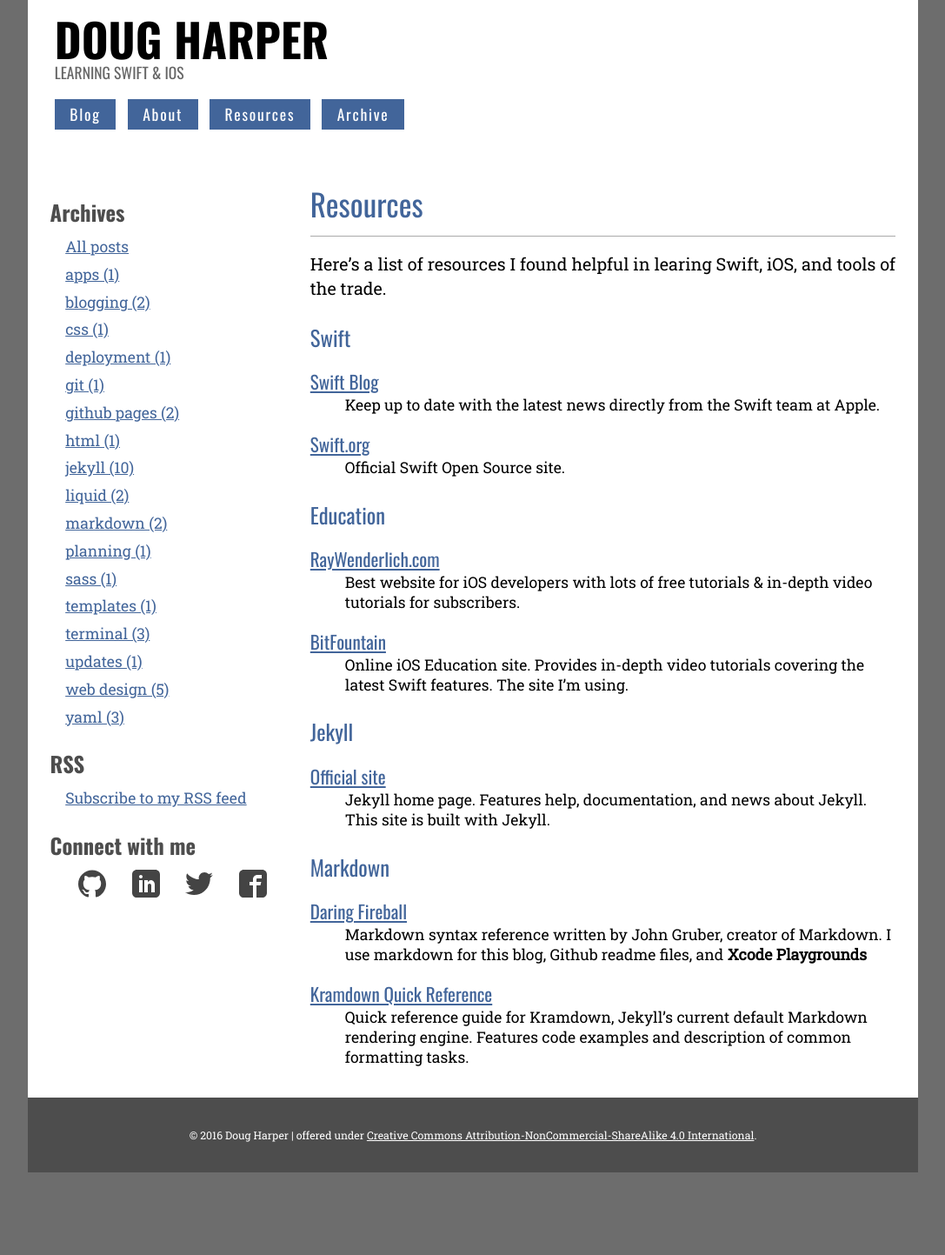
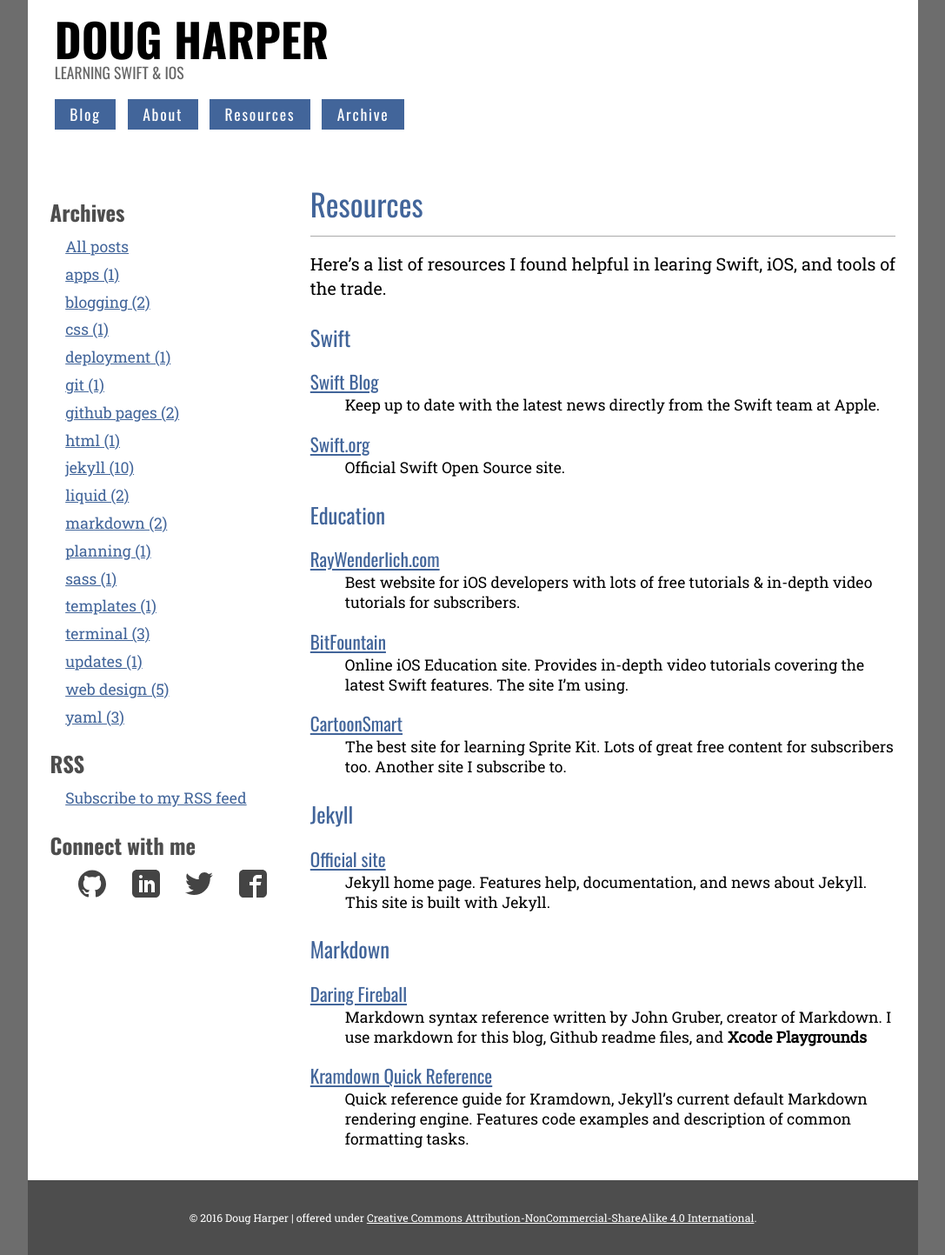
Before and after one commit to endodoug/endodoug.github.io, a Jekyll site: the page built from resources.md, in a window 1280 px wide. Shown: the whole page at 87% size, without its empty margins (96-1183 px from the left). Built offline with Jekyll 4.4.1, drawn with Linux system fonts in a browser that asks for light colours; before the commit the page ends 1348 px from its top, so only the background shows below that.

Commit message:
Update resources.md
Added CartoonSmart to the Education section

```diff
--- a/resources.md
+++ b/resources.md
@@ -21,6 +21,9 @@
 [BitFountain](https://www.bitfountain.io "BitFountain.com")
 : Online iOS Education site.  Provides in-depth video tutorials covering the latest Swift features.  The site I'm using.
 
+[CartoonSmart](http://cartoonsmart.com "CartoonSmart")
+: The best site for learning Sprite Kit.  Lots of great free content for subscribers too.  Another site I subscribe to.
+
 ### Jekyll
 
 [Official site](http://jekyllrb.com/ "Official Jekyll site")
```
